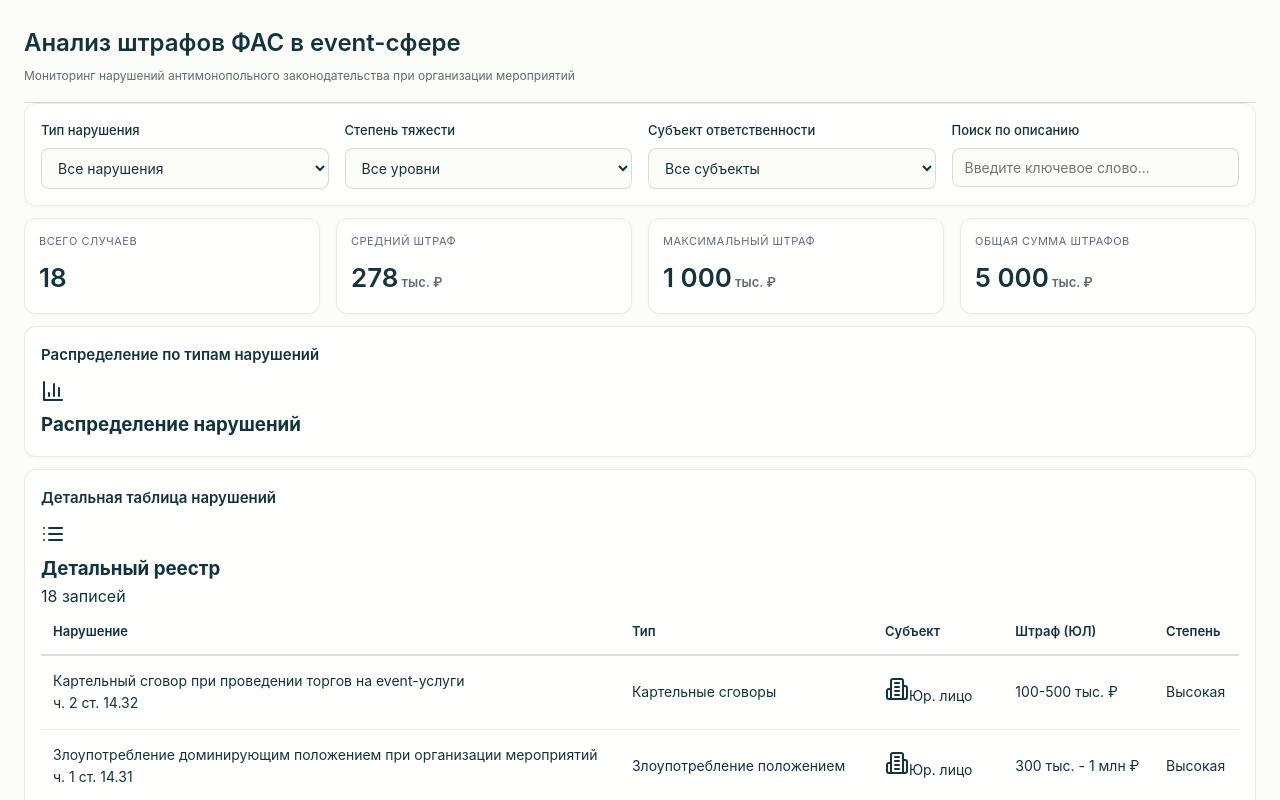
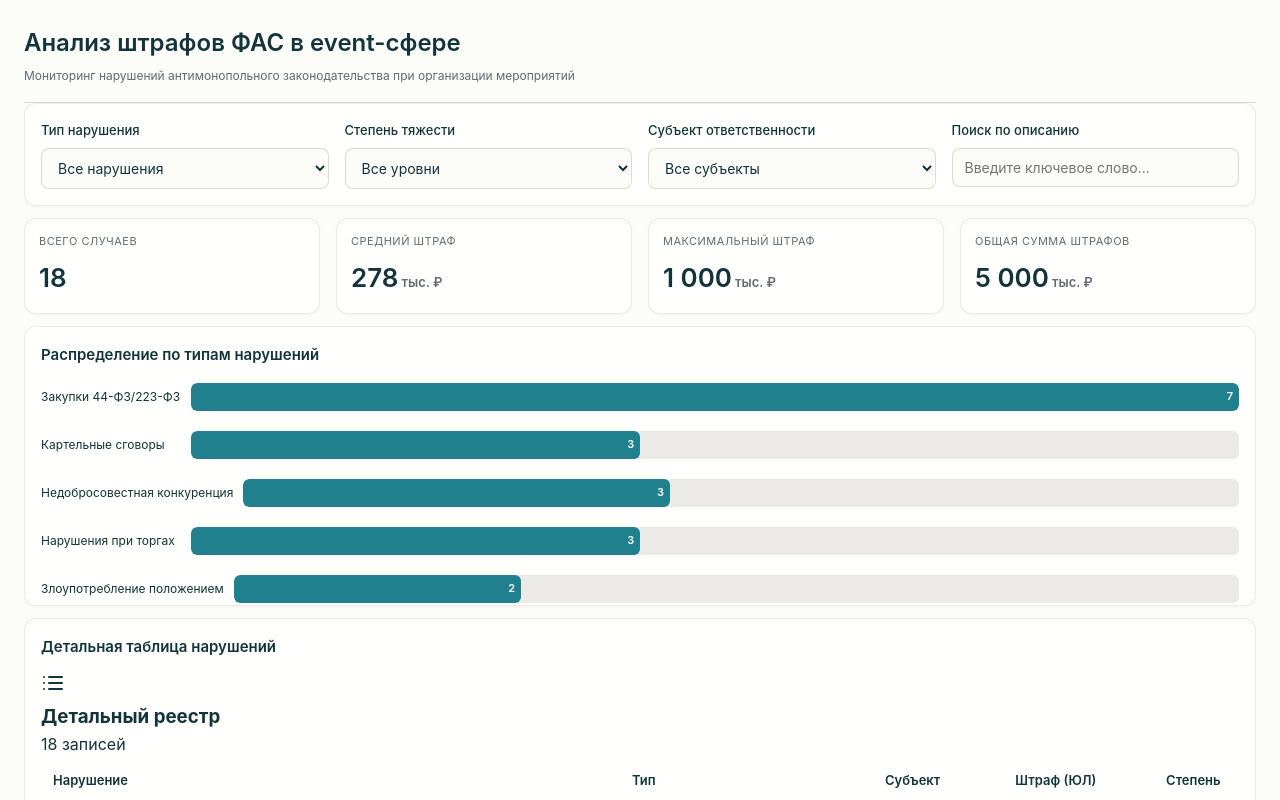
Before and after one commit to appankratova/dashboards_legal, a React (Vite) app: page / in a window 1280 px wide. Built offline with nearby package versions, Linux system fonts and the light colour scheme.

Commit message:
Update DistributionChart.tsx

```diff
--- a/components/DistributionChart.tsx
+++ b/components/DistributionChart.tsx
@@ -1,84 +1,44 @@
 import React from 'react';
-import { ResponsiveContainer, BarChart, Bar, XAxis, YAxis, Tooltip, Cell, CartesianGrid } from 'recharts';
 import { Violation, ViolationType } from '../types';
 import { TYPE_LABELS } from '../constants';
-import { BarChart3 } from 'lucide-react';
 
 interface DistributionChartProps {
   data: Violation[];
 }
 
 const DistributionChart: React.FC<DistributionChartProps> = ({ data }) => {
-  // Aggregate data
-  const aggregated = React.useMemo(() => {
-    const counts: Record<string, number> = {};
+  const chartData = React.useMemo(() => {
+    const typeCount: Record<string, number> = {};
     data.forEach(v => {
-      counts[v.type] = (counts[v.type] || 0) + 1;
+      typeCount[v.type] = (typeCount[v.type] || 0) + 1;
     });
 
-    return Object.entries(counts)
-      .map(([type, count]) => ({
-        type: type as ViolationType,
-        name: TYPE_LABELS[type as ViolationType],
-        count
-      }))
-      .sort((a, b) => b.count - a.count);
+    const sortedTypes = Object.entries(typeCount).sort((a, b) => b[1] - a[1]);
+    const maxCount = Math.max(...sortedTypes.map(t => t[1]), 1); // Avoid div by zero
+
+    return sortedTypes.map(([type, count]) => ({
+      type: type as ViolationType,
+      count,
+      percentage: (count / maxCount) * 100
+    }));
   }, [data]);
 
   return (
-    <div className="bg-white rounded-xl shadow-sm border border-slate-200 p-6 h-full flex flex-col">
-      <div className="flex items-center gap-2 mb-6">
-        <BarChart3 className="w-5 h-5 text-teal-600" />
-        <h3 className="text-base font-semibold text-slate-800">Распределение нарушений</h3>
-      </div>
-
-      <div className="flex-1 w-full min-h-[300px]">
-        {aggregated.length > 0 ? (
-          <ResponsiveContainer width="100%" height="100%">
-            <BarChart
-              layout="vertical"
-              data={aggregated}
-              margin={{ top: 0, right: 30, left: 0, bottom: 0 }}
-            >
-              <CartesianGrid strokeDasharray="3 3" horizontal={false} stroke="#e2e8f0" />
-              <XAxis type="number" hide />
-              <YAxis
-                type="category"
-                dataKey="name"
-                width={150}
-                tick={{ fontSize: 11, fill: '#64748b', fontWeight: 500 }}
-                tickLine={false}
-                axisLine={false}
-              />
-              <Tooltip
-                cursor={{ fill: '#f8fafc', opacity: 0.8 }}
-                content={({ active, payload }) => {
-                  if (active && payload && payload.length) {
-                    return (
-                      <div className="bg-white border border-slate-200 shadow-lg rounded-lg p-3">
-                        <p className="text-sm font-medium text-slate-800">{payload[0].payload.name}</p>
-                        <p className="text-teal-600 font-bold mt-1">
-                          {payload[0].value} случаев
-                        </p>
-                      </div>
-                    );
-                  }
-                  return null;
-                }}
-              />
-              <Bar dataKey="count" radius={[0, 6, 6, 0]} barSize={28}>
-                {aggregated.map((entry, index) => (
-                   <Cell key={`cell-${index}`} fill="#0d9488" fillOpacity={0.8 + (index * 0.05)} />
-                ))}
-              </Bar>
-            </BarChart>
-          </ResponsiveContainer>
-        ) : (
-          <div className="h-full flex items-center justify-center text-slate-400 bg-slate-50 rounded-lg border border-dashed border-slate-200">
-            Нет данных для отображения
+    <div className="bar-chart">
+      {chartData.length > 0 ? (
+        chartData.map((item) => (
+          <div key={item.type} className="bar-item">
+            <div className="bar-label">{TYPE_LABELS[item.type]}</div>
+            <div className="bar-wrapper">
+              <div className="bar-fill" style={{ width: `${item.percentage}%` }}>
+                <span className="bar-value">{item.count}</span>
+              </div>
+            </div>
           </div>
-        )}
-      </div>
+        ))
+      ) : (
+        <div className="no-results">Нет данных для отображения</div>
+      )}
     </div>
   );
 };
```
